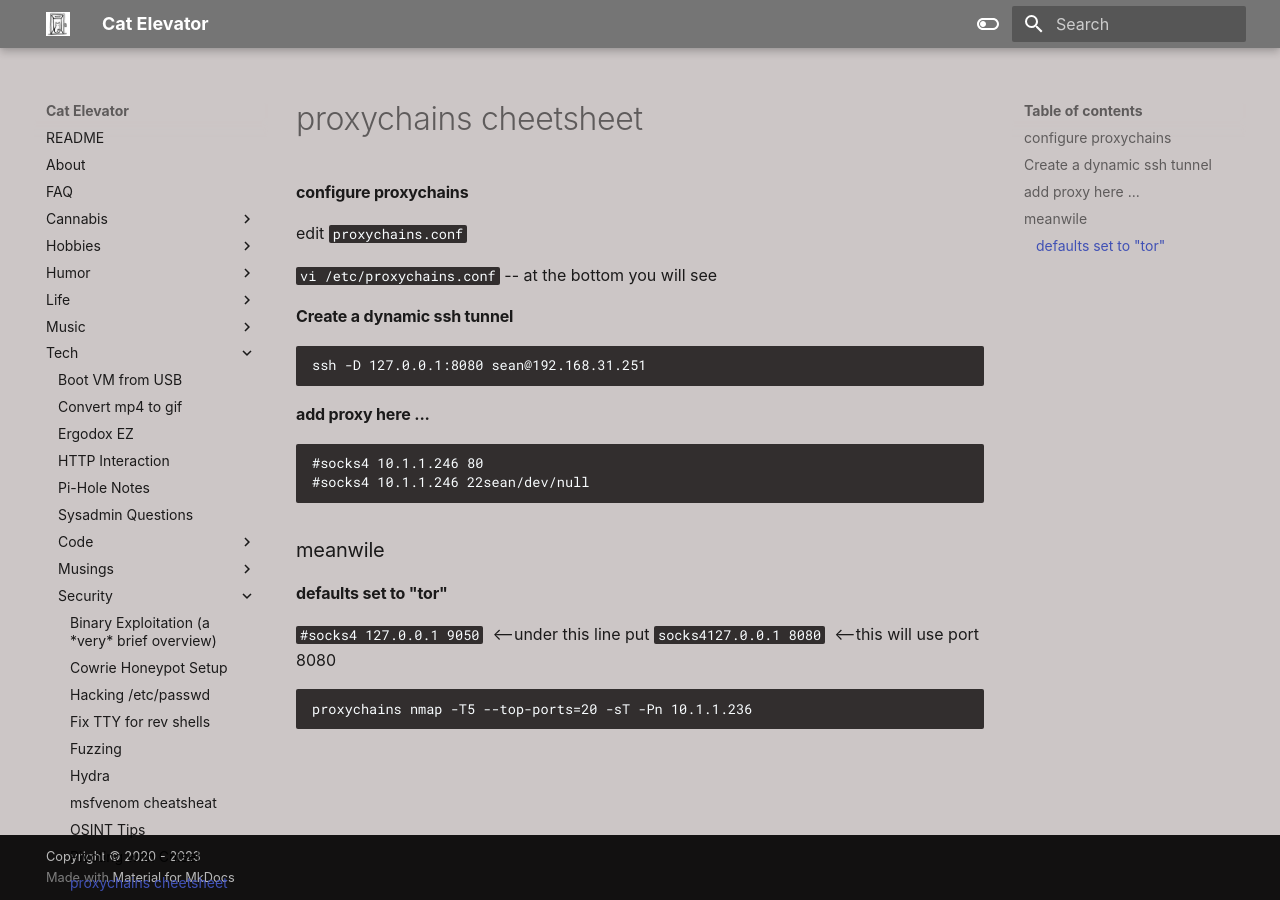
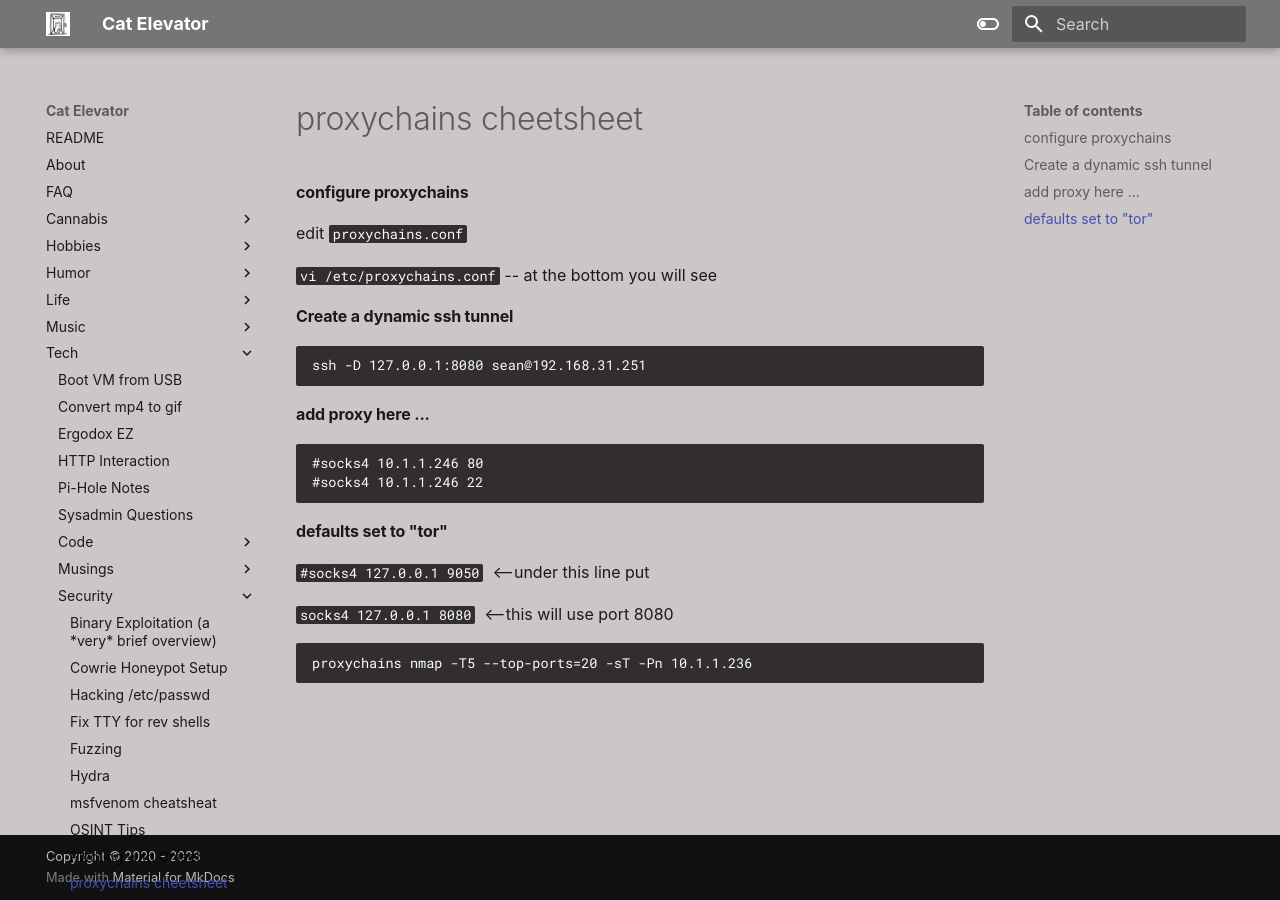
Before and after one commit to los7key/garden, an MkDocs documentation site: the page built from docs/tech/security/proxychains.md, in a window 1280 px wide. Built offline with MkDocs 1.6.1 and Material for MkDocs 9.7.7, drawn with Linux system fonts in a browser that asks for light colours; some web fonts are replaced.

Commit message:
uke and proxychains cleanup

````diff
--- a/docs/tech/security/proxychains.md
+++ b/docs/tech/security/proxychains.md
@@ -19,14 +20,14 @@ ssh -D 127.0.0.1:8080 sean@192.168.31.251
 ### add proxy here ...
 ```
 #socks4 10.1.1.246 80
-#socks4 10.1.1.246 22sean/dev/null
+#socks4 10.1.1.246 22
 ```
-
-## meanwile
 
 ### defaults set to "tor"
 
-`#socks4 127.0.0.1 9050`  <--under this line put `socks4127.0.0.1 8080`  <--this will use port 8080
+`#socks4 127.0.0.1 9050`  <--under this line put
+
+`socks4 127.0.0.1 8080`  <--this will use port 8080
 
 ```
 proxychains nmap -T5 --top-ports=20 -sT -Pn 10.1.1.236
````
Also changed, not shown: other parts of docs/tech/security/proxychains.md (+1 -0 lines), docs/hobbies/README.md (+2 -1 lines).
